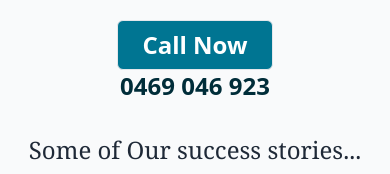
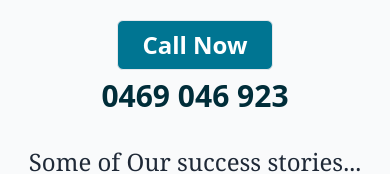
Before and after one commit to shahid-orion/EdgeDriving, a Next.js app: page / in a window 390 px wide. Shown: the part 344-518 px from the top of the page. Built offline with nearby package versions, Linux system fonts and the light colour scheme; no server answers; the database is empty.

Commit message:
style update

```diff
--- a/app/page.tsx
+++ b/app/page.tsx
@@ -26,7 +26,7 @@ export default function Home() {
 					</section>
 					<a
 						href="tel:0469046923"
-						className="font-bold text-[#002d39] text-2xl md:text-5xl transition-colors duration-200 mx-4"
+						className="font-bold text-[#002d39] text-3xl md:text-5xl transition-colors duration-200 md:mx-4 mt-2 md:mt-0"
 					>
 						0469 046 923
 					</a>
```
